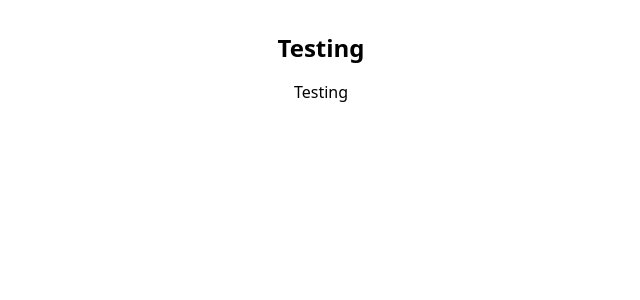
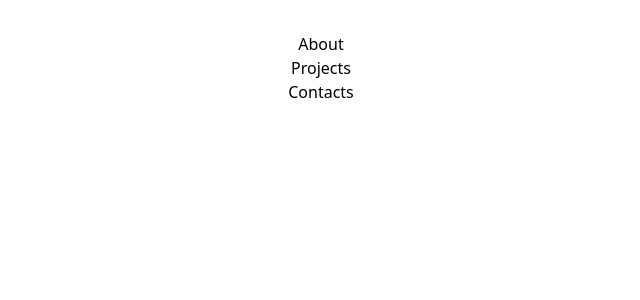
Before and after one commit to alexander-zhong/alexander-zhong.github.io, a React (Vite) app in the folder alexander-zhong/: page / in a window 1280 px wide. Shown: the top 300 px of the page, without its empty margins (319-959 px from the left). Built offline with nearby package versions, Linux system fonts and the light colour scheme.

Commit message:
installed react-scroll and developed main part of navbar (needs styling still)

```diff
--- a/alexander-zhong/package.json
+++ b/alexander-zhong/package.json
@@ -11,11 +11,13 @@
   },
   "dependencies": {
     "react": "^18.3.1",
-    "react-dom": "^18.3.1"
+    "react-dom": "^18.3.1",
+    "react-scroll": "^1.9.0"
   },
   "devDependencies": {
     "@types/react": "^18.3.3",
     "@types/react-dom": "^18.3.0",
+    "@types/react-scroll": "^1.8.10",
     "@typescript-eslint/eslint-plugin": "^7.13.1",
     "@typescript-eslint/parser": "^7.13.1",
     "@vitejs/plugin-react": "^4.3.1",
--- a/alexander-zhong/src/App.tsx
+++ b/alexander-zhong/src/App.tsx
@@ -2,12 +2,13 @@ import { useState } from "react";
 import reactLogo from "./assets/react.svg";
 import "./App.css";
 import Nav from "./components/Nav";
+import About from "./components/About";
 
 function App() {
   return (
     <>
       <Nav />
-      <h1>Testing</h1>
+      <About />
     </>
   );
 }
--- /dev/null
+++ b/alexander-zhong/src/components/About.tsx
@@ -0,0 +1,7 @@
+import { Link } from "react-scroll";
+
+function About() {
+  return <></>;
+}
+
+export default About;
--- a/alexander-zhong/src/components/Nav.tsx
+++ b/alexander-zhong/src/components/Nav.tsx
@@ -1,5 +1,28 @@
+import { Link } from "react-scroll";
+
 function Nav() {
-  return <h1 className="text-2xl font-bold mb-4">Testing</h1>;
+  const scrollTime = 300;
+  const sections = ["About", "Projects", "Contacts"];
+
+  return (
+    <>
+      <nav>
+        <ul>
+          {sections.map((section: string) => (
+            <li>
+              <Link
+                to={section.toLowerCase()}
+                smooth={true}
+                duration={scrollTime}
+              >
+                {section}
+              </Link>
+            </li>
+          ))}
+        </ul>
+      </nav>
+    </>
+  );
 }
 
 export default Nav;
```
Also changed, not shown: 2 other files (tests, documents, lock files or other folders).
